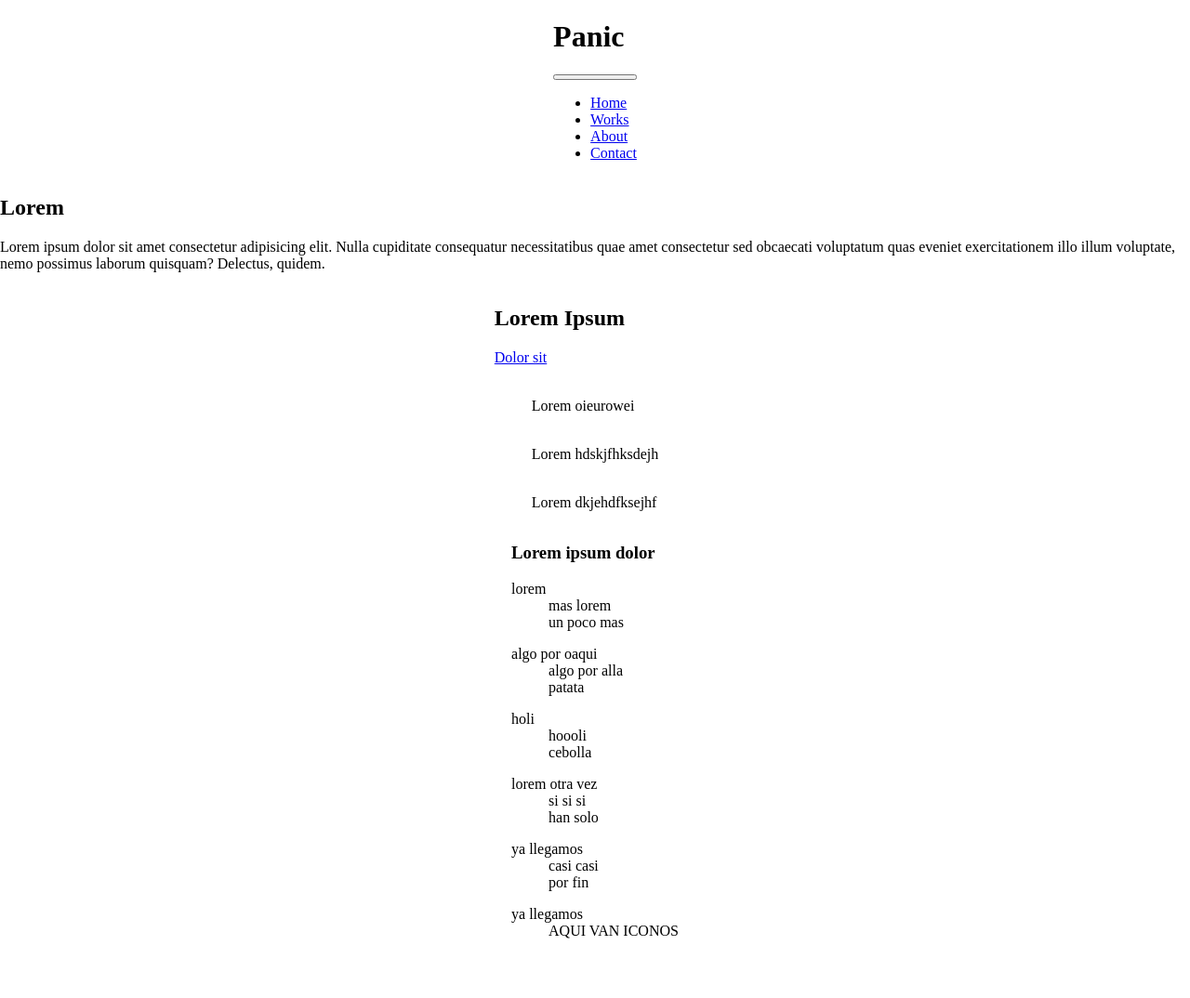
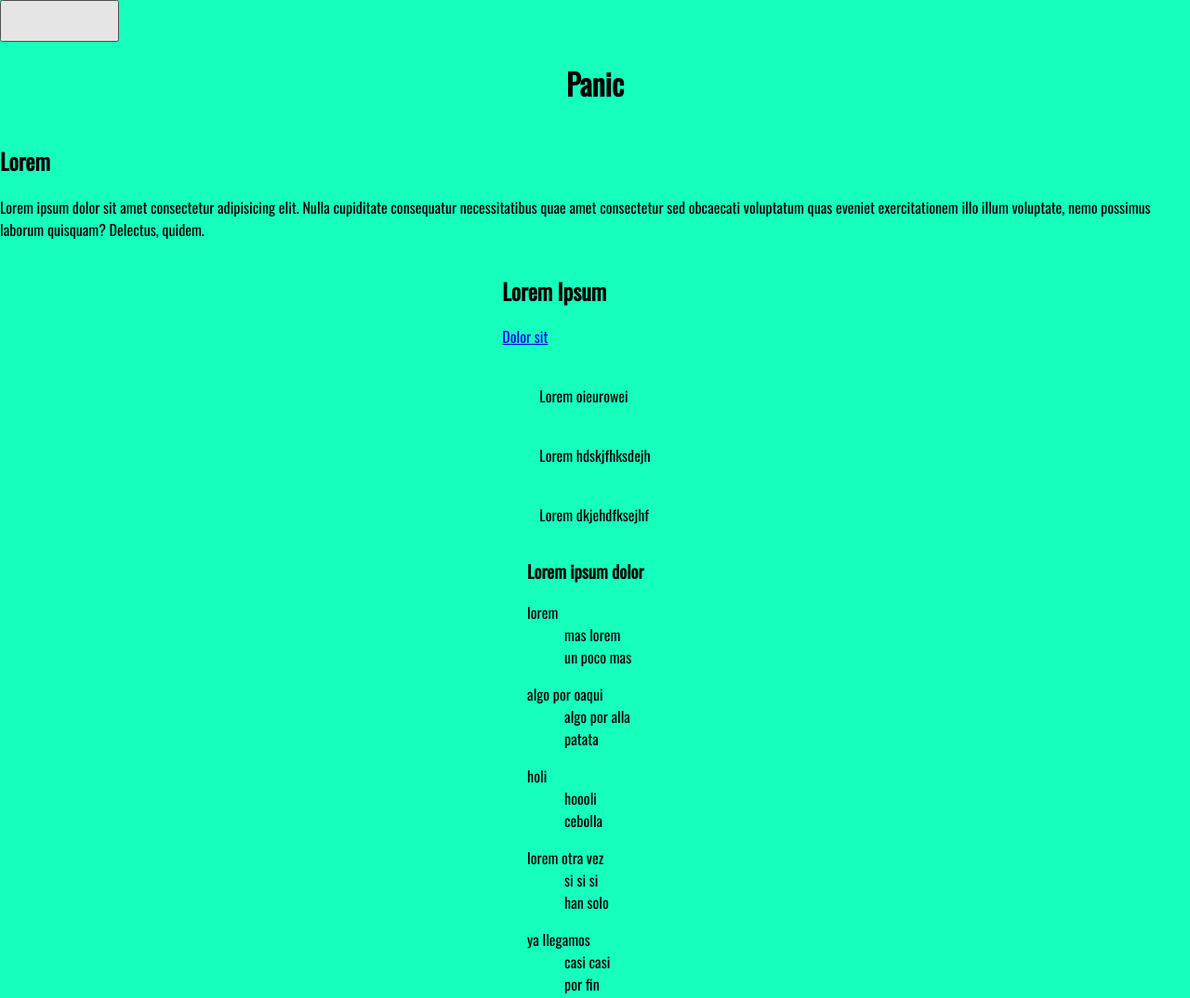
Before and after one commit to Wolfremiio/202205-W01CH05_Fran-Rodrigo, a website: page index.html in a window 1280 px wide. Shown: the top 1074 px of the page at 93% size. Before the commit the page ends 1027 px from the top, so only its background shows below. Drawn offline with nearby package versions, Linux system fonts and the light colour scheme; files that its build step writes are made by us from their sources.

Commit message:
Update css header

```diff
--- a/index.html
+++ b/index.html
@@ -16,7 +16,7 @@
     <body>
         <header class="header">
             <h1 class="header__title">Panic</h1>
-            <button class="header__menu--button"></button>
+            <button class="header__menu-button"></button>
             <nav class="menu">
                 <ul class="menu__list">
                     <li class="menu__item">
--- a/scss/style.scss
+++ b/scss/style.scss
@@ -5,15 +5,38 @@
 *::before {
     box-sizing: border-box;
 }
+html, body{
+    width: 100%;
+}
+
 body{
     margin: 0;
     padding: 0;
     display: flex;
     flex-direction: column;
     align-items: center;
+    background-color: $greeny;
+    font-family: "Oswald",sans-serif;
+
+
 }
 .header{
+    width: 100%;
     display: grid;
-    grid-template-columns: 4;
-    grid-template-rows: 2;
+    grid-template-columns: 1fr 4fr 4fr 1fr;
+    grid-template-rows: 1fr 2fr;
+    &__title{
+        font-size: 2rem;
+        grid-row: 2;
+        grid-column: 2/4;
+        display: flex;
+        justify-content: center;
+    }
+    &__menu-button{
+        grid-row: 1;
+        grid-column: 1;
+    }
 }
+.menu{
+    display: none;
+}
```
Also changed, not shown: css/style.css (added).
